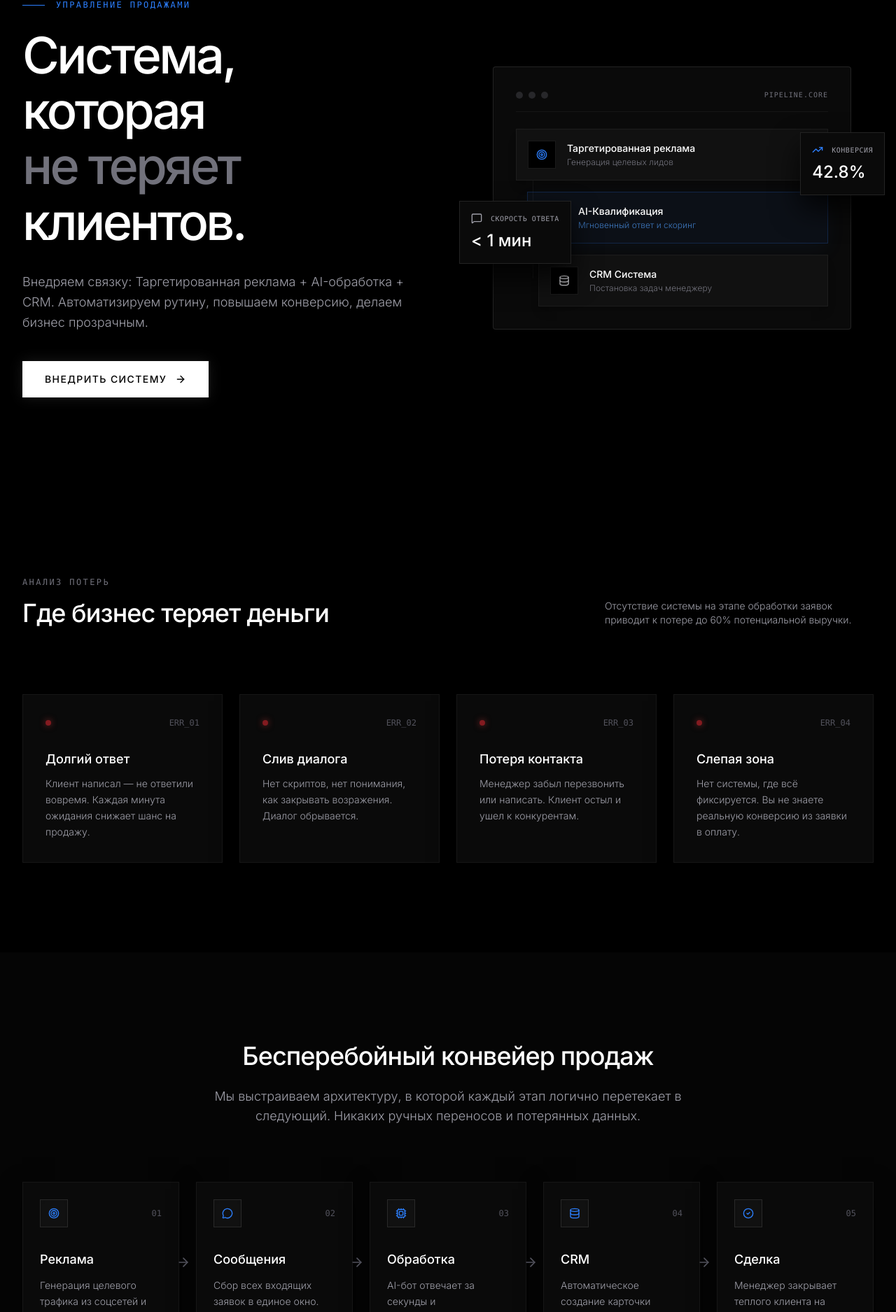
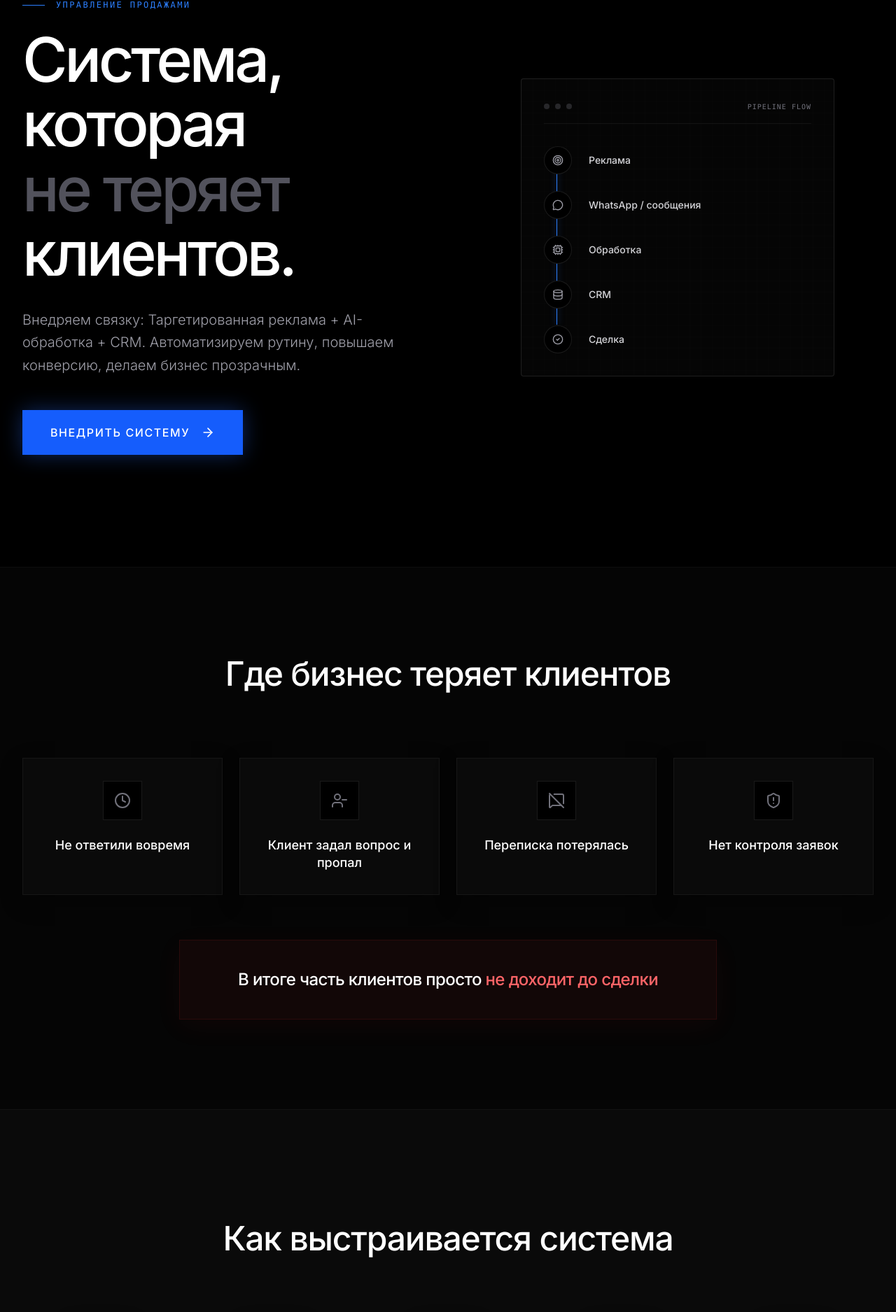
Before and after one commit to kanatovich0703/system-ai, a React (Vite) app: page / in a window 1280 px wide. Shown: the part 193-2068 px from the top of the page at 70% size. Built offline with nearby package versions, Linux system fonts and the light colour scheme.

Commit message:
feat: Refactor marketing copy and UI elements
Update copy and icons in Hero, Problem, and Solution components to improve clarity and flow. Adjust styling and layout for a more polished user experience.

```diff
--- a/src/components/Hero.tsx
+++ b/src/components/Hero.tsx
@@ -1,15 +1,23 @@
 import { motion } from "motion/react";
-import { ArrowRight, Target, MessageSquare, Cpu, Database, TrendingUp } from "lucide-react";
+import { ArrowRight, Target, MessageCircle, Cpu, Database, CheckCircle2 } from "lucide-react";
 
 interface HeroProps {
   onCtaClick: () => void;
 }
 
 export function Hero({ onCtaClick }: HeroProps) {
+  const flowSteps = [
+    { icon: Target, label: "Реклама" },
+    { icon: MessageCircle, label: "WhatsApp / сообщения" },
+    { icon: Cpu, label: "Обработка" },
+    { icon: Database, label: "CRM" },
+    { icon: CheckCircle2, label: "Сделка" },
+  ];
+
   return (
-    <section className="relative pt-32 pb-20 lg:pt-48 lg:pb-32 bg-black overflow-hidden">
+    <section className="relative pt-32 pb-24 lg:pt-48 lg:pb-40 bg-black overflow-hidden border-b border-white/5">
       <div className="relative mx-auto max-w-7xl px-6 lg:px-8 z-10">
-        <div className="grid grid-cols-1 lg:grid-cols-2 gap-16 items-center">
+        <div className="grid grid-cols-1 lg:grid-cols-2 gap-16 lg:gap-24 items-center">
 
           {/* Left Side: Text & CTA */}
           <div className="max-w-2xl">
@@ -25,17 +33,17 @@
             </motion.div>
 
             <motion.h1
-              className="text-5xl sm:text-6xl lg:text-[4.5rem] font-medium tracking-tighter text-white mb-8 leading-[1.1]"
+              className="text-6xl sm:text-7xl lg:text-[5.5rem] font-medium tracking-tighter text-white mb-8 leading-[1.05]"
               initial={{ opacity: 0, y: 20 }}
               animate={{ opacity: 1, y: 0 }}
               transition={{ duration: 0.7, delay: 0.1, ease: [0.16, 1, 0.3, 1] }}
             >
               Система, которая <br/>
-              <span className="text-zinc-500">не теряет</span> клиентов.
+              <span className="text-zinc-600">не теряет</span> клиентов.
             </motion.h1>
 
             <motion.p
-              className="text-lg leading-relaxed text-zinc-400 mb-10 font-light max-w-xl"
+              className="text-lg sm:text-xl leading-relaxed text-zinc-400 mb-12 font-light max-w-xl"
               initial={{ opacity: 0, y: 20 }}
               animate={{ opacity: 1, y: 0 }}
               transition={{ duration: 0.7, delay: 0.2, ease: [0.16, 1, 0.3, 1] }}
@@ -51,102 +59,65 @@
             >
               <button
                 onClick={onCtaClick}
-                className="bg-white text-black px-8 py-4 text-sm font-medium hover:bg-zinc-200 transition-all shadow-[0_0_20px_rgba(255,255,255,0.1)] hover:shadow-[0_0_30px_rgba(255,255,255,0.2)] uppercase tracking-widest flex items-center gap-3"
+                className="bg-blue-600 text-white px-10 py-5 text-base font-medium hover:bg-blue-500 transition-all shadow-[0_0_30px_rgba(37,99,235,0.4)] hover:shadow-[0_0_50px_rgba(37,99,235,0.6)] uppercase tracking-widest flex items-center gap-4"
               >
                 Внедрить систему
-                <ArrowRight className="w-4 h-4" />
+                <ArrowRight className="w-5 h-5" />
               </button>
             </motion.div>
           </div>
 
-          {/* Right Side: Visual System with Depth */}
+          {/* Right Side: Visual System */}
           <motion.div
-            className="relative w-full max-w-lg mx-auto lg:ml-auto"
+            className="relative w-full max-w-md mx-auto lg:ml-auto"
             initial={{ opacity: 0, scale: 0.95 }}
             animate={{ opacity: 1, scale: 1 }}
             transition={{ duration: 1, delay: 0.2, ease: [0.16, 1, 0.3, 1] }}
           >
-            {/* Main Dashboard Panel */}
-            <div className="relative z-10 bg-[#0a0a0a] border border-white/10 shadow-[0_20px_50px_rgba(0,0,0,0.7)] p-6 sm:p-8 rounded-sm">
+            <div className="relative z-10 bg-[#050505] border border-white/10 shadow-[0_20px_60px_rgba(0,0,0,0.8)] p-8 rounded-sm">
+              <div className="absolute inset-0 bg-[linear-gradient(to_right,#ffffff02_1px,transparent_1px),linear-gradient(to_bottom,#ffffff02_1px,transparent_1px)] bg-[size:1rem_1rem] pointer-events-none" />
 
-              {/* Header */}
-              <div className="flex items-center justify-between border-b border-white/5 pb-4 mb-6">
+              <div className="flex items-center justify-between border-b border-white/5 pb-4 mb-8 relative z-10">
                 <div className="flex gap-2">
-                  <div className="w-2.5 h-2.5 rounded-full bg-zinc-800"></div>
-                  <div className="w-2.5 h-2.5 rounded-full bg-zinc-800"></div>
-                  <div className="w-2.5 h-2.5 rounded-full bg-zinc-800"></div>
+                  <div className="w-2 h-2 rounded-full bg-zinc-800"></div>
+                  <div className="w-2 h-2 rounded-full bg-zinc-800"></div>
+                  <div className="w-2 h-2 rounded-full bg-zinc-800"></div>
                 </div>
-                <div className="text-[10px] font-mono text-zinc-500 tracking-widest uppercase">Pipeline.Core</div>
+                <div className="text-[10px] font-mono text-zinc-500 tracking-widest uppercase">Pipeline Flow</div>
               </div>
 
-              {/* Flow Nodes */}
-              <div className="space-y-4 relative">
-                {/* Connecting Line */}
-                <div className="absolute left-6 top-6 bottom-6 w-px bg-white/5 z-0"></div>
-
-                {/* Node 1: Traffic */}
-                <div className="relative z-10 flex items-center gap-4 p-4 bg-[#111111] border border-white/5 shadow-lg transition-transform hover:translate-x-1">
-                  <div className="w-10 h-10 bg-black border border-white/10 flex items-center justify-center shrink-0">
-                    <Target className="text-blue-500 w-4 h-4" />
-                  </div>
-                  <div>
-                    <div className="text-sm text-white font-medium">Таргетированная реклама</div>
-                    <div className="text-xs text-zinc-500 font-light mt-0.5">Генерация целевых лидов</div>
-                  </div>
+              <div className="relative z-10 space-y-6">
+                {/* Vertical connecting line */}
+                <div className="absolute left-[1.15rem] top-4 bottom-4 w-px bg-white/10 z-0">
+                  <motion.div
+                    className="w-full bg-blue-500 shadow-[0_0_10px_rgba(59,130,246,0.8)]"
+                    initial={{ height: "0%" }}
+                    animate={{ height: "100%" }}
+                    transition={{ duration: 2, ease: "easeInOut", repeat: Infinity, repeatType: "reverse" }}
+                  />
                 </div>
 
-                {/* Node 2: AI Processing */}
-                <div className="relative z-10 flex items-center gap-4 p-4 bg-blue-500/5 border border-blue-500/20 shadow-[0_10px_30px_rgba(59,130,246,0.05)] ml-4 transition-transform hover:translate-x-1">
-                  <div className="w-10 h-10 bg-black border border-blue-500/30 flex items-center justify-center shrink-0">
-                    <Cpu className="text-blue-400 w-4 h-4" />
-                  </div>
-                  <div>
-                    <div className="text-sm text-white font-medium">AI-Квалификация</div>
-                    <div className="text-xs text-blue-400/70 font-light mt-0.5">Мгновенный ответ и скоринг</div>
-                  </div>
-                </div>
-
-                {/* Node 3: CRM */}
-                <div className="relative z-10 flex items-center gap-4 p-4 bg-[#111111] border border-white/5 shadow-lg ml-8 transition-transform hover:translate-x-1">
-                  <div className="w-10 h-10 bg-black border border-white/10 flex items-center justify-center shrink-0">
-                    <Database className="text-zinc-300 w-4 h-4" />
-                  </div>
-                  <div>
-                    <div className="text-sm text-white font-medium">CRM Система</div>
-                    <div className="text-xs text-zinc-500 font-light mt-0.5">Постановка задач менеджеру</div>
-                  </div>
-                </div>
+                {flowSteps.map((step, index) => {
+                  const Icon = step.icon;
+                  return (
+                    <motion.div
+                      key={index}
+                      className="relative z-10 flex items-center gap-6 group"
+                      initial={{ opacity: 0, x: 20 }}
+                      animate={{ opacity: 1, x: 0 }}
+                      transition={{ duration: 0.5, delay: 0.5 + index * 0.1 }}
+                    >
+                      <div className="w-10 h-10 rounded-full bg-black border border-white/10 flex items-center justify-center shrink-0 group-hover:border-blue-500/50 group-hover:shadow-[0_0_15px_rgba(59,130,246,0.3)] transition-all bg-[#0a0a0a]">
+                        <Icon className="w-4 h-4 text-zinc-400 group-hover:text-blue-400 transition-colors" />
+                      </div>
+                      <div className="text-sm font-medium text-zinc-300 group-hover:text-white transition-colors">
+                        {step.label}
+                      </div>
+                    </motion.div>
+                  );
+                })}
               </div>
             </div>
-
-            {/* Floating Metric Card 1 */}
-            <motion.div
-              className="absolute -right-6 sm:-right-12 top-1/4 z-20 bg-[#0a0a0a] border border-white/10 p-4 shadow-[0_20px_40px_rgba(0,0,0,0.8)]"
-              initial={{ opacity: 0, x: 20 }}
-              animate={{ opacity: 1, x: 0 }}
-              transition={{ duration: 0.7, delay: 0.8 }}
-            >
-              <div className="flex items-center gap-3 mb-2">
-                <TrendingUp className="w-4 h-4 text-blue-500" />
-                <span className="text-[10px] font-mono text-zinc-400 uppercase tracking-wider">Конверсия</span>
-              </div>
-              <div className="text-2xl text-white font-medium">42.8%</div>
-            </motion.div>
-
-            {/* Floating Metric Card 2 */}
-            <motion.div
-              className="absolute -left-6 sm:-left-12 bottom-1/4 z-20 bg-[#0a0a0a] border border-white/10 p-4 shadow-[0_20px_40px_rgba(0,0,0,0.8)]"
-              initial={{ opacity: 0, x: -20 }}
-              animate={{ opacity: 1, x: 0 }}
-              transition={{ duration: 0.7, delay: 1 }}
-            >
-              <div className="flex items-center gap-3 mb-2">
-                <MessageSquare className="w-4 h-4 text-zinc-400" />
-                <span className="text-[10px] font-mono text-zinc-400 uppercase tracking-wider">Скорость ответа</span>
-              </div>
-              <div className="text-2xl text-white font-medium">&lt; 1 мин</div>
-            </motion.div>
-
           </motion.div>
 
         </div>
--- a/src/components/Problem.tsx
+++ b/src/components/Problem.tsx
@@ -1,63 +1,67 @@
 import { motion } from "motion/react";
+import { Clock, UserMinus, MessageSquareOff, ShieldAlert } from "lucide-react";
 
 const problems = [
   {
-    id: "ERR_01",
-    title: "Долгий ответ",
-    description: "Клиент написал — не ответили вовремя. Каждая минута ожидания снижает шанс на продажу.",
+    icon: Clock,
+    title: "Не ответили вовремя",
   },
   {
-    id: "ERR_02",
-    title: "Слив диалога",
-    description: "Нет скриптов, нет понимания, как закрывать возражения. Диалог обрывается.",
+    icon: UserMinus,
+    title: "Клиент задал вопрос и пропал",
   },
   {
-    id: "ERR_03",
-    title: "Потеря контакта",
-    description: "Менеджер забыл перезвонить или написать. Клиент остыл и ушел к конкурентам.",
+    icon: MessageSquareOff,
+    title: "Переписка потерялась",
   },
   {
-    id: "ERR_04",
-    title: "Слепая зона",
-    description: "Нет системы, где всё фиксируется. Вы не знаете реальную конверсию из заявки в оплату.",
+    icon: ShieldAlert,
+    title: "Нет контроля заявок",
   },
 ];
 
 export function Problem() {
   return (
-    <section className="bg-black py-24 lg:py-32">
+    <section className="bg-[#050505] py-24 lg:py-32 border-b border-white/5">
       <div className="mx-auto max-w-7xl px-6 lg:px-8">
-        <div className="mb-16 lg:mb-24 flex flex-col md:flex-row md:items-end justify-between gap-8">
-          <div className="max-w-2xl">
-            <p className="text-zinc-500 text-xs font-mono tracking-[0.2em] uppercase mb-4">Анализ потерь</p>
-            <h2 className="text-3xl sm:text-4xl font-medium tracking-tight text-white">
-              Где бизнес теряет деньги
+        <div className="mb-16 lg:mb-24 text-center">
+          <h2 className="text-4xl sm:text-5xl font-medium tracking-tight text-white">
+            Где бизнес теряет клиентов
           </h2>
         </div>
-          <p className="text-zinc-400 font-light max-w-sm text-sm">
-            Отсутствие системы на этапе обработки заявок приводит к потере до 60% потенциальной выручки.
-          </p>
-        </div>
 
-        <div className="grid grid-cols-1 md:grid-cols-2 lg:grid-cols-4 gap-6">
-          {problems.map((problem, index) => (
+        <div className="grid grid-cols-1 sm:grid-cols-2 lg:grid-cols-4 gap-6 mb-16">
+          {problems.map((problem, index) => {
+            const Icon = problem.icon;
+            return (
               <motion.div
-              key={problem.id}
-              className="bg-[#0a0a0a] border border-white/5 p-8 shadow-[0_10px_30px_rgba(0,0,0,0.5)] hover:border-white/10 hover:shadow-[0_15px_40px_rgba(0,0,0,0.7)] transition-all duration-300"
+                key={index}
+                className="bg-[#0a0a0a] border border-white/5 p-8 shadow-[0_10px_30px_rgba(0,0,0,0.3)] hover:border-white/10 hover:shadow-[0_15px_40px_rgba(0,0,0,0.5)] transition-all duration-300 flex flex-col items-center text-center group"
                 initial={{ opacity: 0, y: 20 }}
                 whileInView={{ opacity: 1, y: 0 }}
                 viewport={{ once: true }}
                 transition={{ duration: 0.5, delay: index * 0.1 }}
               >
-              <div className="flex items-center justify-between mb-8">
-                <div className="w-2 h-2 rounded-full bg-red-500/50 shadow-[0_0_10px_rgba(239,68,68,0.5)]"></div>
-                <span className="text-zinc-600 font-mono text-xs">{problem.id}</span>
+                <div className="w-14 h-14 bg-black border border-white/10 flex items-center justify-center mb-6 group-hover:border-red-500/30 group-hover:shadow-[0_0_20px_rgba(239,68,68,0.15)] transition-all">
+                  <Icon className="w-6 h-6 text-zinc-500 group-hover:text-red-400 transition-colors" />
                 </div>
-              <h3 className="text-lg font-medium text-white mb-3 leading-snug">{problem.title}</h3>
-              <p className="text-zinc-400 text-sm leading-relaxed font-light">{problem.description}</p>
+                <h3 className="text-lg font-medium text-white leading-snug">{problem.title}</h3>
               </motion.div>
-          ))}
+            );
+          })}
         </div>
+
+        <motion.div
+          className="max-w-3xl mx-auto text-center bg-red-500/5 border border-red-500/10 p-8 sm:p-10 shadow-[0_10px_40px_rgba(239,68,68,0.05)]"
+          initial={{ opacity: 0, y: 20 }}
+          whileInView={{ opacity: 1, y: 0 }}
+          viewport={{ once: true }}
+          transition={{ duration: 0.5, delay: 0.4 }}
+        >
+          <p className="text-xl sm:text-2xl font-medium text-white tracking-tight">
+            В итоге часть клиентов просто <span className="text-red-400">не доходит до сделки</span>
+          </p>
+        </motion.div>
       </div>
     </section>
   );
--- a/src/components/Solution.tsx
+++ b/src/components/Solution.tsx
@@ -1,81 +1,76 @@
 import { motion } from "motion/react";
-import { Target, MessageCircle, Cpu, Database, CheckCircle2, ArrowRight } from "lucide-react";
+import { Target, MessageCircle, Cpu, Database, TrendingUp, ArrowRight } from "lucide-react";
 
 const pipeline = [
   {
     id: "01",
-    title: "Реклама",
+    title: "Привлекаем клиентов через рекламу",
     icon: Target,
-    desc: "Генерация целевого трафика из соцсетей и поиска.",
   },
   {
     id: "02",
-    title: "Сообщения",
+    title: "Клиент пишет",
     icon: MessageCircle,
-    desc: "Сбор всех входящих заявок в единое окно.",
   },
   {
     id: "03",
-    title: "Обработка",
+    title: "Заявка обрабатывается (AI или менеджер)",
     icon: Cpu,
-    desc: "AI-бот отвечает за секунды и квалифицирует лида.",
   },
   {
     id: "04",
-    title: "CRM",
+    title: "Данные фиксируются в CRM",
     icon: Database,
-    desc: "Автоматическое создание карточки сделки и задачи.",
   },
   {
     id: "05",
-    title: "Сделка",
-    icon: CheckCircle2,
-    desc: "Менеджер закрывает теплого клиента на оплату.",
+    title: "Больше клиентов доходят до сделки",
+    icon: TrendingUp,
   },
 ];
 
 export function Solution() {
   return (
-    <section className="bg-[#050505] py-24 lg:py-32 overflow-hidden">
+    <section className="bg-[#0a0a0a] py-24 lg:py-40 border-b border-white/5 overflow-hidden">
       <div className="mx-auto max-w-7xl px-6 lg:px-8">
         <div className="mb-20 text-center max-w-3xl mx-auto">
-          <h2 className="text-3xl sm:text-4xl font-medium tracking-tight text-white mb-6">
-            Бесперебойный конвейер продаж
+          <h2 className="text-4xl sm:text-5xl font-medium tracking-tight text-white mb-6">
+            Как выстраивается система
           </h2>
-          <p className="text-zinc-400 font-light text-lg">
-            Мы выстраиваем архитектуру, в которой каждый этап логично перетекает в следующий. Никаких ручных переносов и потерянных данных.
-          </p>
         </div>
 
-        <div className="relative">
-          <div className="grid grid-cols-1 md:grid-cols-3 lg:grid-cols-5 gap-6 relative z-10">
+        <div className="relative mt-16 lg:mt-24">
+          <div className="grid grid-cols-1 lg:grid-cols-5 gap-6 relative z-10">
             {pipeline.map((step, index) => {
               const Icon = step.icon;
               return (
                 <motion.div
                   key={step.id}
-                  className="relative group"
+                  className="relative group flex flex-col items-center text-center"
                   initial={{ opacity: 0, y: 20 }}
                   whileInView={{ opacity: 1, y: 0 }}
                   viewport={{ once: true }}
                   transition={{ duration: 0.5, delay: index * 0.1 }}
                 >
-                  <div className="h-full bg-[#0a0a0a] border border-white/5 p-6 shadow-[0_10px_30px_rgba(0,0,0,0.5)] hover:shadow-[0_20px_40px_rgba(0,0,0,0.8)] hover:border-white/10 transition-all duration-300 flex flex-col">
-                    <div className="flex items-center justify-between mb-8">
-                      <div className="w-10 h-10 bg-[#111111] border border-white/10 flex items-center justify-center shadow-inner">
-                        <Icon className="w-4 h-4 text-blue-500" />
-                      </div>
-                      <span className="text-xs font-mono text-zinc-600">{step.id}</span>
+                  <div className="w-20 h-20 bg-[#050505] border border-white/10 flex items-center justify-center shadow-[0_10px_30px_rgba(0,0,0,0.5)] mb-8 relative z-10 group-hover:border-blue-500/50 group-hover:shadow-[0_0_30px_rgba(59,130,246,0.2)] transition-all duration-300">
+                    <Icon className="w-8 h-8 text-blue-500" />
+                    <div className="absolute -top-3 -left-3 w-8 h-8 bg-black border border-white/10 flex items-center justify-center text-[10px] font-mono text-zinc-500">
+                      {step.id}
                     </div>
+                  </div>
 
-                    <h3 className="text-lg font-medium text-white mb-3">{step.title}</h3>
-                    <p className="text-sm text-zinc-400 font-light leading-relaxed flex-grow">{step.desc}</p>
-                  </div>
+                  <h3 className="text-base font-medium text-zinc-300 leading-snug px-2">{step.title}</h3>
 
                   {/* Arrow connecting cards (Desktop only) */}
                   {index !== pipeline.length - 1 && (
-                    <div className="hidden lg:block absolute top-1/2 -right-4 z-20 -translate-y-1/2 text-zinc-600">
-                      <ArrowRight className="w-5 h-5" />
+                    <div className="hidden lg:block absolute top-10 -right-6 z-0 -translate-y-1/2 text-white/10">
+                      <ArrowRight className="w-8 h-8" />
+                    </div>
+                  )}
+                  {/* Arrow connecting cards (Mobile only) */}
+                  {index !== pipeline.length - 1 && (
+                    <div className="block lg:hidden my-6 text-white/10">
+                      <ArrowRight className="w-6 h-6 rotate-90" />
                     </div>
                   )}
                 </motion.div>
```
Lines whose indentation alone changed are shown as unchanged.
